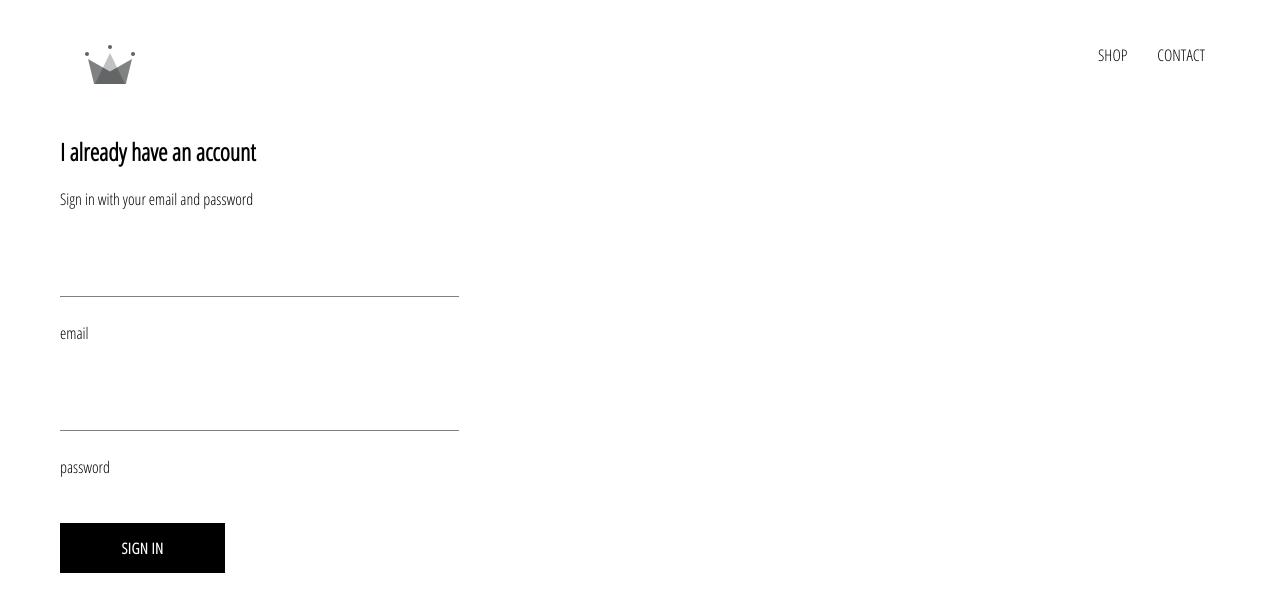
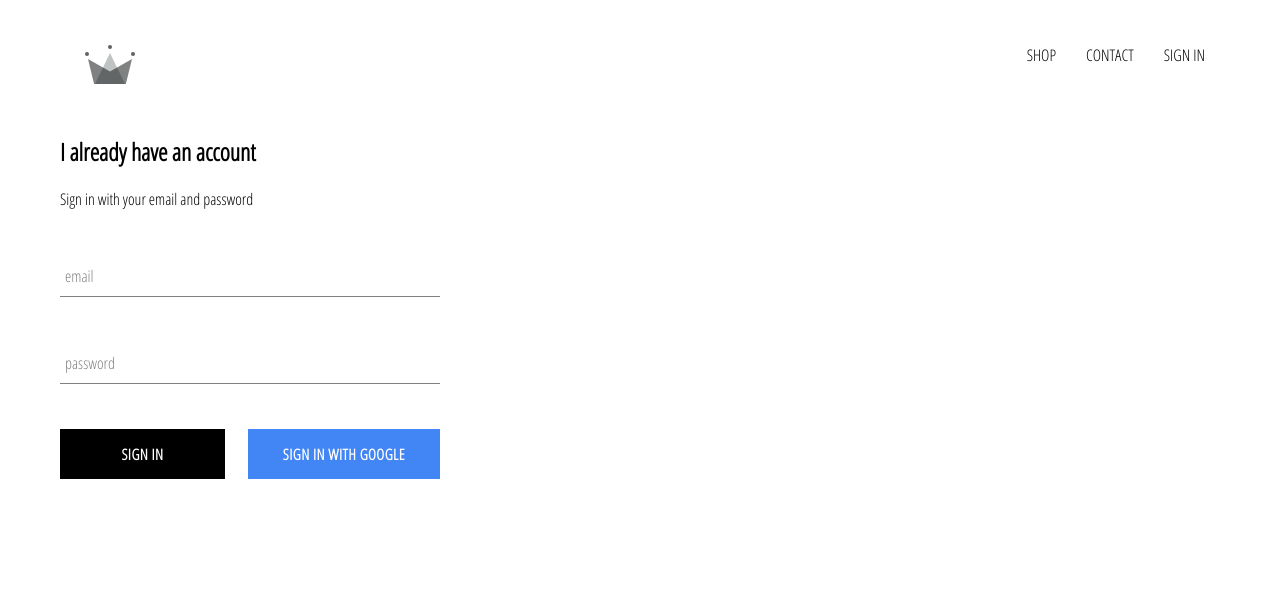
Before and after one commit to Dannus90/e-commerce, a React (Create React App) app: page /signin in a window 1280 px wide. Shown: the top 612 px of the page. Built offline with nearby package versions, Linux system fonts and the light colour scheme; no server answers.

Commit message:
integrated firebase into app, signinpage with component and signin with google

```diff
--- a/package.json
+++ b/package.json
@@ -6,6 +6,7 @@
     "@testing-library/jest-dom": "^4.2.4",
     "@testing-library/react": "^9.5.0",
     "@testing-library/user-event": "^7.2.1",
+    "firebase": "^7.14.5",
     "node-sass": "^4.14.1",
     "react": "^16.13.1",
     "react-dom": "^16.13.1",
--- a/src/App.css
+++ b/src/App.css
@@ -7,3 +7,7 @@
     text-decoration: none;
     color: black;
 }
+
+* {
+    box-sizing: border-box;
+}
--- a/src/App.js
+++ b/src/App.js
@@ -1,15 +1,39 @@
-import React from "react";
+import React, { Component } from "react";
 import HomePage from "./pages/homepage/homepage.component";
 import { Switch, Route } from "react-router-dom";
 import "./App.css";
 import ShopPage from "./pages/shop/shop.component";
 import Header from "./components/header/header.component";
 import SignInAndSignUpPage from "./pages/sign-in-and-sign-out/sign-in-and-sign-out.component";
+import { auth } from "./firebase/firebase.utils";
 
-function App() {
+class App extends Component {
+    constructor() {
+        super();
+
+        this.state = {
+            currentUser: null,
+        };
+    }
+
+    unsubscribeFromAuth = null;
+
+    componentDidMount() {
+        this.unsubscribeFromAuth = auth.onAuthStateChanged((user) => {
+            this.setState({ currentUser: user });
+
+            console.log(user);
+        });
+    }
+
+    componentWillUnmount() {
+        this.unsubscribeFromAuth();
+    }
+
+    render() {
         return (
             <div>
-            <Header />
+                <Header currentUser={this.state.currentUser} />
                 <Switch>
                     <Route exact path="/" component={HomePage} />
                     <Route path="/shop" component={ShopPage} />
@@ -18,5 +42,6 @@
             </div>
         );
     }
+}
 
 export default App;
--- a/src/components/custom-button/custom-button.component.jsx
+++ b/src/components/custom-button/custom-button.component.jsx
@@ -1,8 +1,11 @@
 import React from "react";
 import "./custom-button.styles.scss";
 
-const CustomButton = ({ children, ...otherProps }) => (
-    <button className="custom-button" {...otherProps}>
+const CustomButton = ({ children, isGoogleSignIn, ...otherProps }) => (
+    <button
+        className={`${isGoogleSignIn ? "google-sign-in" : ""} custom-button`}
+        {...otherProps}
+    >
         {children}
     </button>
 );
--- a/src/components/custom-button/custom-button.styles.scss
+++ b/src/components/custom-button/custom-button.styles.scss
@@ -19,4 +19,14 @@
         color: black;
         border: 1px solid black;
     }
+
+    &.google-sign-in {
+        background-color: #4285f4;
+        color: white;
+
+        &:hover {
+            background-color: #357ae8;
+            border: none;
+        }
+    }
 }
--- a/src/components/form-input/form-input.component.jsx
+++ b/src/components/form-input/form-input.component.jsx
@@ -7,8 +7,9 @@
         <input className="form-input" onChange={handleChange} {...otherProps} />
         {label ? (
             <label
-                className={`${otherProps.value.length} ? "shrink" : ""`}
-                form-input-label
+                className={`${
+                    otherProps.value.length ? "shrink" : ""
+                } form-input-label`}
             >
                 {label}
             </label>
--- a/src/components/header/header.component.jsx
+++ b/src/components/header/header.component.jsx
@@ -1,10 +1,11 @@
 import React from "react";
 import { Link } from "react-router-dom";
 import "./header.styles.scss";
+import { auth } from "../../firebase/firebase.utils";
 // DOWN BELOW IS HOW YOU IMPORT SVGS
 import { ReactComponent as Logo } from "../../assets/crown.svg";
 
-const Header = () => (
+const Header = ({ currentUser }) => (
     <div className="header">
         <Link className="logo-container" to="/">
             <Logo className="logo" />
@@ -16,6 +17,15 @@
             <Link className="option" to="/shop">
                 CONTACT
             </Link>
+            {currentUser ? (
+                <div className="option" onClick={() => auth.signOut()}>
+                    SIGN OUT
+                </div>
+            ) : (
+                <Link className="option" to="/signin">
+                    SIGN IN
+                </Link>
+            )}
         </div>
     </div>
 );
--- a/src/components/header/header.styles.scss
+++ b/src/components/header/header.styles.scss
@@ -20,6 +20,7 @@
 
         .option {
             padding: 10px 15px;
+            cursor: pointer;
         }
     }
 }
--- a/src/components/sign-in/sign-in.component.jsx
+++ b/src/components/sign-in/sign-in.component.jsx
@@ -1,6 +1,7 @@
 import React, { Component } from "react";
 import FormInput from "../form-input/form-input.component";
 import CustomButton from "../custom-button/custom-button.component";
+import { signInWithGoogle } from "../../firebase/firebase.utils";
 
 import "./sign-in.styles.scss";
 
@@ -49,10 +50,12 @@
                         label="password"
                         handleChange={this.handleChange}
                     />
-
-                    <CustomButton type="submit" value="SubmitForm">
-                        Sign In
-                    </CustomButton>
+                    <div className="buttons">
+                        <CustomButton type="submit">Sign In</CustomButton>
+                        <CustomButton onClick={signInWithGoogle} isGoogleSignIn>
+                            Sign in with google
+                        </CustomButton>
+                    </div>
                 </form>
             </div>
         );
--- a/src/components/sign-in/sign-in.styles.scss
+++ b/src/components/sign-in/sign-in.styles.scss
@@ -1,9 +1,14 @@
 .sign-in {
-    width: 30vw;
+    width: 380px;
     display: flex;
     flex-direction: column;
 
     .title {
         margin: 10px 0;
     }
+
+    .buttons {
+        display: flex;
+        justify-content: space-between;
+    }
 }
--- /dev/null
+++ b/src/firebase/firebase.utils.js
@@ -0,0 +1,27 @@
+import firebase from "firebase/app";
+import "firebase/firestore";
+import "firebase/auth";
+
+const config = {
+    apiKey: "AIzaSyDAWfRN-hiym4nqbzwfNoL5YqPiD0w9s-I",
+    authDomain: "e-commerce-db-16e78.firebaseapp.com",
+    databaseURL: "https://e-commerce-db-16e78.firebaseio.com",
+    projectId: "e-commerce-db-16e78",
+    storageBucket: "e-commerce-db-16e78.appspot.com",
+    messagingSenderId: "45839024734",
+    appId: "1:45839024734:web:29af70f2b0db2845deeacf",
+    measurementId: "G-LRVDZZZE11",
+};
+
+firebase.initializeApp(config);
+
+export const auth = firebase.auth();
+export const firestore = firebase.firestore();
+
+//Google auth
+const provider = new firebase.auth.GoogleAuthProvider();
+provider.setCustomParameters({ prompt: "select_account" });
+
+export const signInWithGoogle = () => auth.signInWithPopup(provider);
+
+export default firebase;
```
Also changed, not shown: 1 other file (tests, documents, lock files or other folders). Lines whose indentation alone changed are shown as unchanged.
